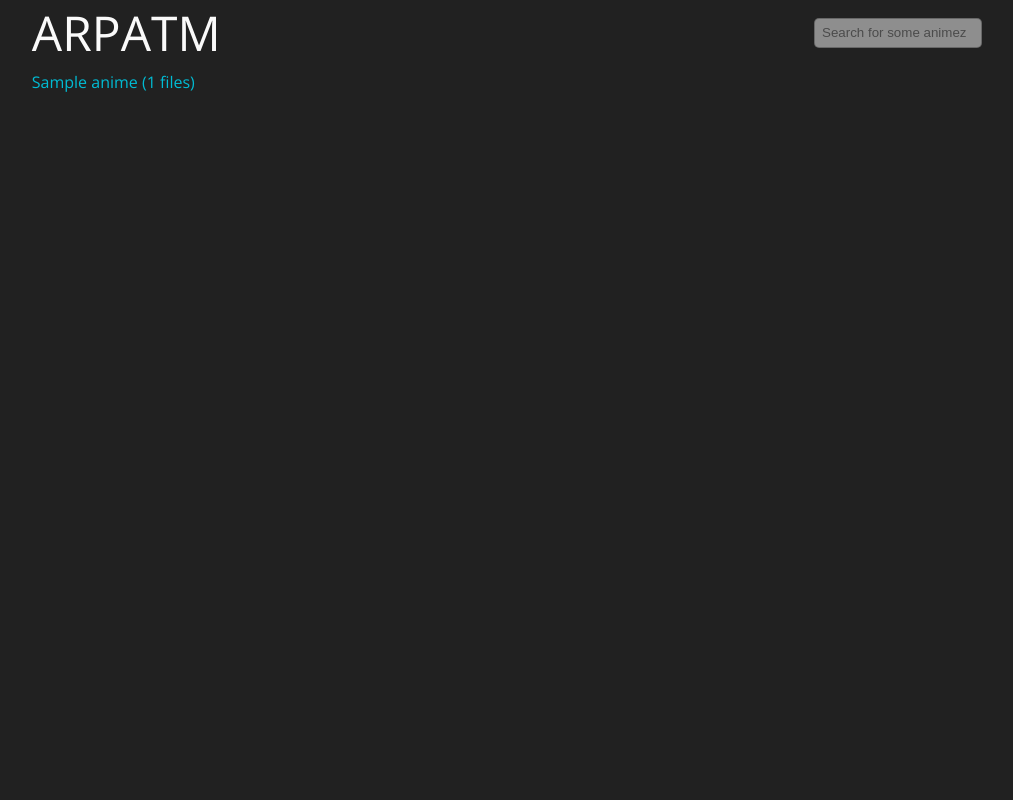
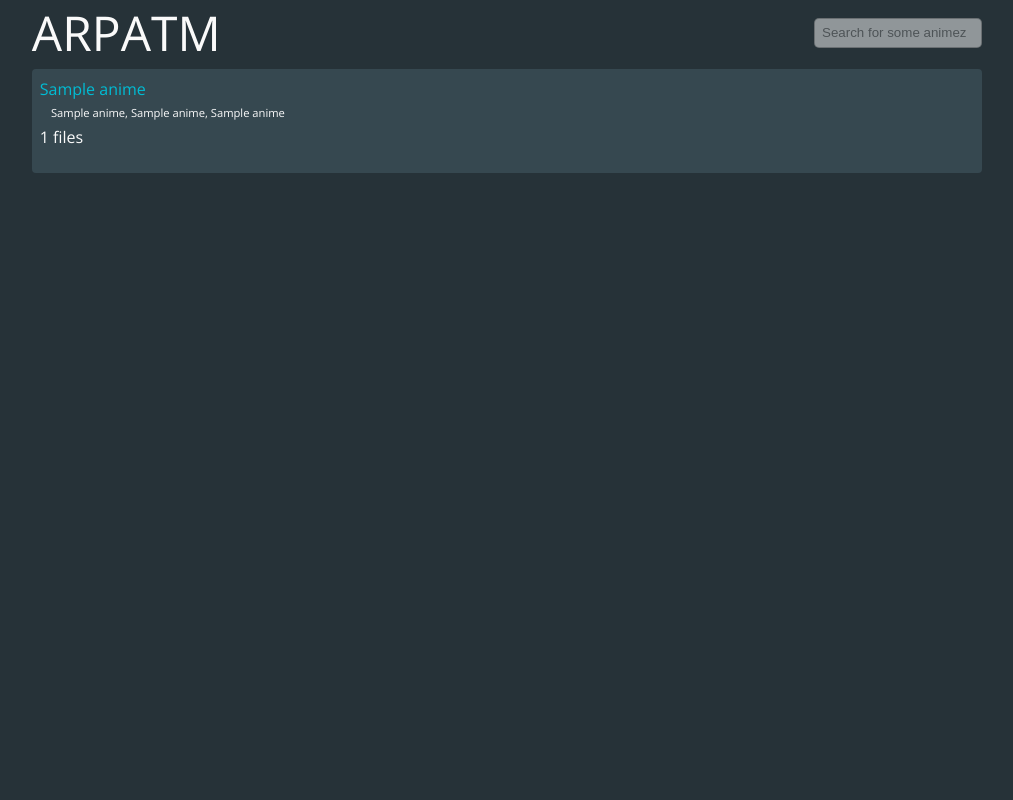
Before and after one commit to prototo/animerenamerpythonappthreemillion, a Flask app: page / in a window 1280 px wide. Shown: the whole page, without its empty margins (133-1146 px from the left). Run offline with Flask 2, Linux system fonts and the light colour scheme; tables that the repository leaves empty hold one stand-in row (values such as "Sample post"); parts of the project's set-up code (start-up, migrations or seed data) failed here and were passed over; some libraries are stand-ins or nearby versions.

Commit message:
Bunch of refactors and stuff

```diff
--- a/arpatm/search.py
+++ b/arpatm/search.py
@@ -34,18 +34,23 @@ def getTitleData():
 
     tree = ET.parse(file_location)
     root = tree.getroot()
-    data = {}
+    data = []
 
     for anime in root:
         aid = anime.attrib['aid']
+        item = {'id': aid, 'main': '', 'titles': []}
         for title in anime:
-            key = title.text
-            data[key] = aid
+            lang = title.get('{http://www.w3.org/XML/1998/namespace}lang')
+            type = title.get('type')
+            if type == 'main':
+                item['main'] = title.text
+            if lang in ['en', 'ja', 'x-jat']:
+                item['titles'].append(title.text)
+        data.append(item)
 
-    return data
+    return sorted(data, key=lambda x: x['main'])
 
 def search(term):
     data = getTitleData()
     tokens = term.lower().split(' ')
-    results = [(title, data[title]) for title in data.keys() if all(token in title.lower() for token in tokens)]
-    return results
+    return list(filter(lambda anime: any(all(token in title.lower() for token in tokens) for title in anime['titles']), data))
--- a/arpatm/server.py
+++ b/arpatm/server.py
@@ -3,7 +3,7 @@ import os.path
 from config import image_store
 from lib.anidb.animeinfo import Anime
 from arpatm.search import search
-import lib.index as index
+import lib.models as index
 from lib.tvdb import TVDB
 from lib.nyaa import Nyaa
 
@@ -27,12 +27,13 @@ def find_anime():
     term = request.args.get('term')
     results = search(term)
     if len(results) == 1:
-        return redirect('/anime/{}'.format(results[0][1]))
+        print(results)
+        return redirect('/anime/{}'.format(results[0]['aid']))
     return render_template('search.html', results=results, term=term)
 
 @app.route('/torrents/episode/<eid>')
 def episode_torrents(eid):
-    episode = index.get_episode(eid)
+    episode = index.Episode.get({"id":eid})
     nyaa = Nyaa(episode.aid)
     torrents = nyaa.find_episode(episode.epno)
 
@@ -48,7 +49,7 @@ def download_episode(path):
 
 @app.route('/download/anime/<aid>')
 def download_anime(aid):
-    anime = index.get_anime(aid)
+    anime = index.Anime.get({"id":aid})
     episodes = anime.episodes
     nyaa = Nyaa(aid)
     torrents = nyaa.find_episodes(episodes)
@@ -64,7 +65,7 @@ def anime(aid):
     anime = Anime(aid)
     if anime.xml == None:
         return "That AID isn't right"
-    indexed_anime = index.get_anime(aid)
+    indexed_anime = index.Anime.get({"id":aid})
     episodes = indexed_anime.episodes if indexed_anime is not None else []
 
     # get images from tvdb
@@ -79,8 +80,15 @@ def anime(aid):
 
 @app.route('/')
 def indexed_anime():
-    anime = index.get_all_anime()
-    return render_template("index/anime.html", anime=anime)
+    results = index.Anime.getAll()
+    indexed = []
+    for anime in results:
+        item = anime.__dict__
+        item['main'] = anime.get_name()
+        item['titles'] = anime.get_names()
+        indexed.append(item)
+    indexed = sorted(indexed, key=lambda anime: anime['main'])
+    return render_template("index/anime.html", indexed=indexed)
 
 def run():
     app.run(debug=True, host='0.0.0.0')
--- a/arpatm/static/anime.less
+++ b/arpatm/static/anime.less
@@ -1,16 +1,22 @@
 div#splash {
-    @splash-height: 35em;
+    @splash-height: 30em;
 
     position: relative;
     overflow: hidden;
     margin-bottom: 1em;
     width: 100%;
+    background-attachment: fixed;
+    background-size: 100% auto;
+    background-repeat: no-repeat;
+    background-position: center 0;
     max-height: @splash-height;
 
     img {
         height: auto;
         width: 100%;
         display: block;
+        visibility: hidden;
+        margin-top: @site-header-height * -1;
     }
 
     div.shadow {
--- a/arpatm/static/colours.less
+++ b/arpatm/static/colours.less
@@ -1,5 +1,5 @@
 @white: #FAFAFA;
-@black: #000;
+@black: #0A0A0A;
 
 @grey: ##9E9E9E;
 @lightgrey: #F5F5F5;
@@ -38,5 +38,5 @@
 @darkorange: #E65100;
 
 
-@main-background: @darkgrey;
+@main-background: @darkbluegrey;
 @content-background: @white;
--- a/arpatm/static/header.less
+++ b/arpatm/static/header.less
@@ -3,6 +3,8 @@ body {
         .container();
         position: relative;
         padding: 0.25em 0;
+        box-sizing: border-box;
+        height: @site-header-height;
 
         h1#site-title {
             .span(4);
@@ -30,7 +32,7 @@ body {
                 opacity: 0.5;
                 transition: all 0.5s;
 
-                &:hover, &:focus {
+                &:focus {
                     width: 25em;
                     opacity: 1;
                     width: 100%;
--- a/arpatm/static/search.less
+++ b/arpatm/static/search.less
@@ -1,8 +1,37 @@
 div.search {
     .container();
 
-    ul {
+    p.details {
         .span(6);
         .first();
     }
 }
+
+ul.anime_list {
+    .span(6);
+    .first();
+
+    li.anime {
+        margin-bottom: 0.5em;
+        padding: 0.5em;
+        .rounded(0.25em);
+
+        &:last-child {
+            margin-bottom: 0;
+        }
+
+        &:nth-child(odd) {
+            background: lighten(@main-background, 8%);
+        }
+
+        &:nth-child(even) {
+            background: lighten(@main-background, 4%);
+        }
+
+        p.other_titles {
+            font-size: 0.7em;
+            margin: 0;
+            padding: 0 1em;
+        }
+    }
+}
--- a/arpatm/static/style.css
+++ b/arpatm/static/style.css
@@ -142,7 +142,7 @@ html {
   font-size: 16px;
   font-family: 'Open Sans', sans-serif;
   line-height: 1.5em;
-  background: #212121;
+  background: #263238;
   color: #fafafa;
 }
 h1 {
@@ -190,7 +190,6 @@ footer#footer {
   clear: both;
 }
 body header#site-header {
-  box-sizing: border-box;
   display: inline-block;
   vertical-align: top;
   margin: 0;
@@ -203,6 +202,8 @@ body header#site-header {
   padding: 0;
   position: relative;
   padding: 0.25em 0;
+  box-sizing: border-box;
+  height: 4em;
 }
 body header#site-header h1#site-title {
   box-sizing: border-box;
@@ -244,7 +245,6 @@ body header#site-header form#site-search input {
   opacity: 0.5;
   transition: all 0.5s;
 }
-body header#site-header form#site-search input:hover,
 body header#site-header form#site-search input:focus {
   width: 25em;
   opacity: 1;
@@ -295,7 +295,7 @@ div.search {
   margin: auto;
   padding: 0;
 }
-div.search ul {
+div.search p.details {
   box-sizing: border-box;
   display: inline-block;
   vertical-align: top;
@@ -306,17 +306,55 @@ div.search ul {
   width: 960px;
   margin-left: 0;
 }
+ul.anime_list {
+  box-sizing: border-box;
+  display: inline-block;
+  vertical-align: top;
+  margin: 0;
+  margin-left: 4.8px;
+  margin-bottom: 9.6px;
+  padding: 4.8px;
+  width: 960px;
+  margin-left: 0;
+}
+ul.anime_list li.anime {
+  margin-bottom: 0.5em;
+  padding: 0.5em;
+  -webkit-border-radius: 0.25em;
+  -moz-border-radius: 0.25em;
+  border-radius: 0.25em;
+}
+ul.anime_list li.anime:last-child {
+  margin-bottom: 0;
+}
+ul.anime_list li.anime:nth-child(odd) {
+  background: #364850;
+}
+ul.anime_list li.anime:nth-child(even) {
+  background: #2e3d44;
+}
+ul.anime_list li.anime p.other_titles {
+  font-size: 0.7em;
+  margin: 0;
+  padding: 0 1em;
+}
 div#splash {
   position: relative;
   overflow: hidden;
   margin-bottom: 1em;
   width: 100%;
-  max-height: 35em;
+  background-attachment: fixed;
+  background-size: 100% auto;
+  background-repeat: no-repeat;
+  background-position: center 0;
+  max-height: 30em;
 }
 div#splash img {
   height: auto;
   width: 100%;
   display: block;
+  visibility: hidden;
+  margin-top: -4em;
 }
 div#splash div.shadow {
   position: absolute;
--- a/arpatm/static/style.less
+++ b/arpatm/static/style.less
@@ -4,8 +4,9 @@
 @import 'button.less';
 
 @width: 960px;
+@site-header-height: 4em;
+
 @import 'grid.less';
-
 @import url(http://fonts.googleapis.com/css?family=Open+Sans:400,300,600,700);
 
 .text-outline(@width, @colour) {
--- a/arpatm/templates/anime.html
+++ b/arpatm/templates/anime.html
@@ -3,10 +3,12 @@
 {% block title %}{{ anime.name }}{% endblock %}
 
 {% block body %}
-    <div id="splash">
+    {% if splash %}
+    <div id="splash" style="background-image: url('/images/{{ splash }}')">
         <div class="shadow"></div>
         <img src="/images/{{ splash }}" />
     </div>
+    {% endif %}
     <div id="anime">
         <div id="anime-name">
             <h2>{{ anime.name }}</h2>
--- /dev/null
+++ b/arpatm/templates/anime_row.html
@@ -0,0 +1,10 @@
+<li class="anime">
+    <a href="/anime/{{ anime['id'] }}">{{ anime['main'] }}</a>
+    {% if anime['titles'] | length %}
+        <p class="other_titles">{{ ", ".join(anime['titles']|sort) }}</p>
+    {% endif %}
+    {% if anime['files'] | length %}
+        <p class="files">{{ anime['files'] | length }} files</p>
+    {% endif %}
+
+</li>
--- a/arpatm/templates/episode_row.html
+++ b/arpatm/templates/episode_row.html
@@ -1,4 +1,4 @@
-<li {% if episode.files|length > 0 %} class="owned" {% endif %}>
+<li class="episode {% if episode.files|length > 0 %}owned{% endif %}">
     <div class="episode-number">
         <h2>{{ episode.epno }}</h2>
     </div>
--- a/arpatm/templates/index/anime.html
+++ b/arpatm/templates/index/anime.html
@@ -2,11 +2,9 @@
 
 {% block body %}
 <div class="index-anime">
-    <ul>
-      {% for a in anime %}
-        <li>
-          <a href="/anime/{{ a.id }}">{{ a.name or a.name_ro or a.name_jp }} ({{ a.files | length }} files)</a>
-        </li>
+    <ul class="anime_list">
+      {% for anime in indexed %}
+        {% include "anime_row.html" ignore missing %}
       {% endfor %}
     </ul>
 </div>
--- a/lib/index.py
+++ b/lib/models.py
@@ -22,10 +22,24 @@ def session_scope():
   finally:
     session.close()
 
+Base = declarative_base()
+class Helper(object):
+    @classmethod
+    def exists(cls, filter):
+        with session_scope() as session:
+            q = session.query(cls).filter_by(**filter)
+            return session.query(q.exists()).scalar()
 
-Base = declarative_base()
+    @classmethod
+    def get(cls, filter):
+        with session_scope() as session:
+            return session.query(cls).options(joinedload('*')).filter_by(**filter).scalar()
 
-class Helper(object):
+    @classmethod
+    def getAll(cls):
+        with session_scope() as session:
+            return session.query(cls).options(joinedload('*')).all()
+
     @classmethod
     def add(cls, data):
         if not cls.exists(data):
@@ -33,10 +47,11 @@ class Helper(object):
                 session.add(cls(**data))
 
     @classmethod
-    def exists(cls, filter):
-        with session_scope() as session:
-            q = session.query(cls).filter_by(**filter)
-            return session.query(q.exists()).scalar()
+    def addAll(cls, items):
+        if len(items):
+            items = list(map(lambda data:cls(**data), items))
+            with session_scope() as session:
+                session.add_all(items)
 
 """
     Files table
@@ -147,32 +162,3 @@ class Anime(Base, Helper):
 
 # create all the tables that haven't been created
 Base.metadata.create_all(engine)
-
-# check a row exists in the database for
-def exists(model, attribute, value):
-  with session_scope() as session:
-    q = session.query(model).filter(attribute == value)
-    return session.query(q.exists()).scalar()
-
-
-# delete a row from the given table
-def delete(model, attribute, value):
-  with session_scope() as session:
-    q = session.query(model).filter(attribute == value).first()
-    if q:
-      session.delete(q)
-
-def get_episode(eid):
-    with session_scope() as session:
-        q = session.query(Episode).options(joinedload('*')).filter(Episode.id == eid).first()
-        return q
-
-def get_anime(aid):
-  with session_scope() as session:
-    q = session.query(Anime).options(joinedload('*')).filter(Anime.id == aid).first()
-    return q
-
-def get_all_anime():
-  with session_scope() as session:
-    q = session.query(Anime).options(joinedload('*')).all()
-    return q
--- a/lib/nyaa.py
+++ b/lib/nyaa.py
@@ -5,7 +5,7 @@ from uuid import uuid4
 from config import torrent_watch_dir as watch_dir
 import os
 import re
-import lib.index as index
+import lib.models as index
 
 # &cats=1_37 is for english-translated torrents only
 base_uri = 'http://www.nyaa.se/?page=rss&cats=1_37&term='
--- a/lib/tvdb.py
+++ b/lib/tvdb.py
@@ -1,5 +1,7 @@
 from urllib.request import urlopen, urlretrieve
 from urllib.parse import quote
+from urllib.error import URLError
+
 import os.path
 import xml.etree.ElementTree as ET
 from random import randint
@@ -121,7 +123,13 @@ class TVDB:
         return None
 
     def get_fanart(self, title):
-        return self.get_series_banner(title, 'fanart')
+        try:
+            return self.get_series_banner(title, 'fanart')
+        except URLError:
+            return False
 
     def get_poster(self, title):
-        return self.get_series_banner(title, 'poster')
+        try:
+            return self.get_series_banner(title, 'poster')
+        except URLError:
+            return False
```
Also changed, not shown: arpatm/templates/search.html (+4 -6 lines), lib/anidb/animeinfo.py (+6 -3 lines), main.py (+6 -6 lines), 1 other file.
